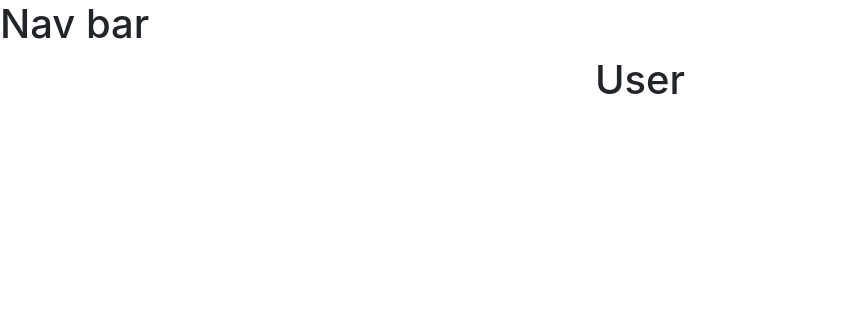
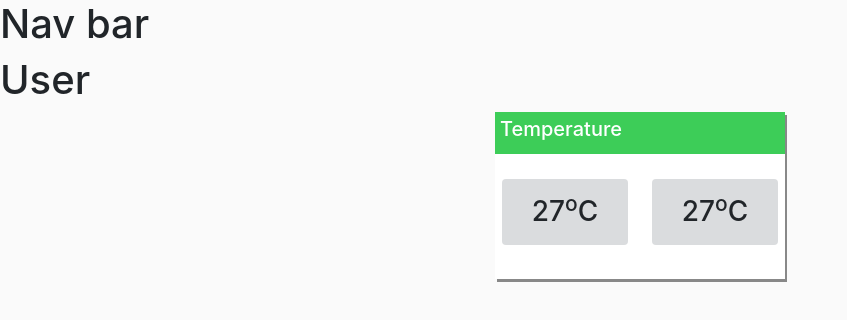
Before and after one commit to Smart-Famer/Smart-Farmer, a React (Create React App) app in the folder smart_farmer/: page / in a window 1280 px wide. Shown: the top 320 px of the page, without its empty margins (0-847 px from the left). Built offline with nearby package versions, Linux system fonts and the light colour scheme; no server answers.

Commit message:
Temperature component

```diff
--- a/smart_farmer/src/App.css
+++ b/smart_farmer/src/App.css
@@ -1,6 +1,6 @@
 
 
-.home{
+/* .home{
   justify-content: center;
   display: flex;
 
@@ -9,3 +9,4 @@
  display: flex;
  justify-content: center;
 }
+ */
--- a/smart_farmer/src/Pages/Dashboard.js
+++ b/smart_farmer/src/Pages/Dashboard.js
@@ -1,5 +1,6 @@
 import { Navigate, useParams } from "react-router-dom";
-import Weather from "../components/Weather";
+import Temperature from "../components/NavBars/Temperature/Temperature";
+import Weather from "../components/NavBars/Weather/Weather";
 
 
 export default function Dashboard(props)
@@ -11,6 +12,7 @@ export default function Dashboard(props)
         <div className="home">
             <h1>User </h1>
             <Weather/>
+            <Temperature/>
         </div>
     )
 }
--- a/smart_farmer/src/Pages/HomePage.js
+++ b/smart_farmer/src/Pages/HomePage.js
@@ -1,6 +1,6 @@
 import Login from "../components/Login";
 import LoginNavBar from "../components/NavBars/LoginNavbar"
-import Weather from "../components/Weather";
+import Weather from "../components/NavBars/Weather/Weather";
 
 export default function Home()
 {
--- a/smart_farmer/src/Pages/SharedLayout.js
+++ b/smart_farmer/src/Pages/SharedLayout.js
@@ -1,7 +1,7 @@
 import React from "react"
 import { Outlet } from "react-router-dom"
 import Navbar from "../components/NavBars/NavBar"
-import Weather from "../components/Weather"
+import Weather from "../components/NavBars/Weather/Weather"
 
 export default function Dashboard()
 {
--- /dev/null
+++ b/smart_farmer/src/components/NavBars/Temperature/Temperature.css
@@ -0,0 +1,27 @@
+.temperature--heading{
+    box-sizing: border-box;
+    background-color: #3dcd58;
+    color:#ffffff;
+    padding: 5px;
+    width: 100%;
+    margin: 0px;
+}
+.temperature--container{
+
+    width: 290px;
+    height: 167px;
+    background-color: #ffffff;
+    padding: 0;
+    box-shadow: 2px 3px #888888;
+}
+.temperature--data{
+    padding: 7px;
+    padding-top: 25px;
+}
+.temperature--reading{
+    background-color: #cbb0b0;
+    text-align: center;
+}
+body{
+    background-color: #fafafa;
+}
--- /dev/null
+++ b/smart_farmer/src/components/NavBars/Temperature/Temperature.js
@@ -0,0 +1,26 @@
+import React from "react";
+import { Container,Row,Col } from "reactstrap";
+import './Temperature.css'
+
+export default function Temperature(){
+    return(
+        <div>
+
+
+            <Container className='temperature--container'>
+                <div className='temperature--heading'>
+                    <h5>Temperature</h5>
+                </div>
+                <div className='temperature--data'>
+                    <Row>
+                        <Col ><h3 className="temperature--reading bg-secondary bg-opacity-25 rounded py-3">27<sup>o</sup>C</h3></Col>
+                        <Col ><h3 className="temperature--reading bg-secondary bg-opacity-25 rounded py-3">27<sup>o</sup>C</h3></Col>
+                    </Row>
+
+                </div>
+
+            </Container>
+
+        </div>
+    )
+}
--- /dev/null
+++ b/smart_farmer/src/components/NavBars/Weather/Weather.css
@@ -0,0 +1,23 @@
+.weather--heading{
+    box-sizing: border-box;
+    background-color: #3dcd58;
+    color:#ffffff;
+    padding: 5px;
+    width: 100%;
+    margin: 0px;
+}
+.weather--container{
+
+    width: 290px;
+    height: 167px;
+    background-color: #ffffff;
+    padding: 0;
+    box-shadow: 2px 3px #888888;
+}
+.weather--data{
+    padding: 7px;
+    padding-top: 25px;
+}
+body{
+    background-color: #fafafa;
+}
--- a/smart_farmer/src/components/Weather.js
+++ b/smart_farmer/src/components/NavBars/Weather/Weather.js
@@ -1,5 +1,6 @@
 import React from 'react'
 import {Container,Row,Col} from 'reactstrap'
+import './Weather.css'
 
 export default function Weather(){
     const [weatherData,setWeatherData] = React.useState(null)
@@ -22,15 +23,20 @@ export default function Weather(){
         <div>
 
             {weatherData &&
-            <Container>
-                <Row>
-                    <Col>Wind Speed: </Col>
-                    <Col>{weatherData.wind.speed}ms<sup>-1</sup></Col>
-                </Row>
-                <Row>
-                    <Col>Rainfall</Col>
-                    <Col>{weatherData.weather[0].description}</Col>
-                </Row>
+            <Container className='weather--container'>
+                <div className='weather--heading'>
+                    <h5>Weather Forcast</h5>
+                </div>
+                <div className='weather--data'>
+                    <Row>
+                        <Col><h6>Wind Speed</h6></Col>
+                        <Col>: {weatherData.wind.speed}ms<sup>-1</sup></Col>
+                    </Row>
+                    <Row>
+                        <Col><h6>Rainfall</h6></Col>
+                        <Col>: {weatherData.weather[0].description}</Col>
+                    </Row>
+                </div>
 
             </Container>}
 
```
